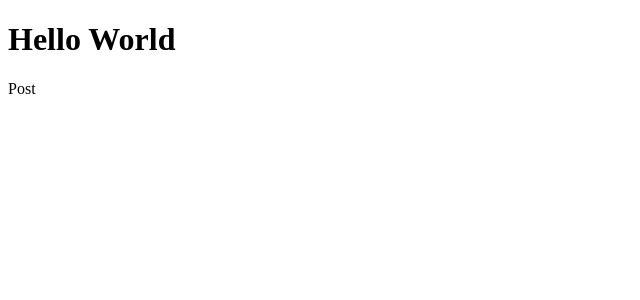
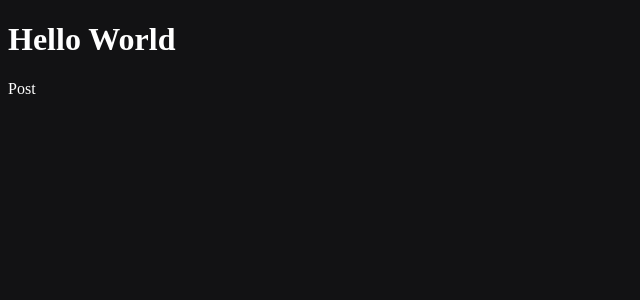
Before and after one commit to dieegobs/01-fundamentos-reactjs, a React (Vite) app: page / in a window 1280 px wide. Shown: the top 300 px of the page, without its empty margins (0-640 px from the left). Built offline with nearby package versions, Linux system fonts and the light colour scheme.

Commit message:
Colocando style

```diff
--- a/src/App.jsx
+++ b/src/App.jsx
@@ -1,6 +1,6 @@
-import { Post } from "./Post"
+import { Post } from "./Post";
 
-
+import './styles.css';
 
 export const App = () => {
   return (
--- /dev/null
+++ b/src/styles.css
@@ -0,0 +1,4 @@
+body {
+    background-color: #121214;
+    color: #fff;
+}
```
